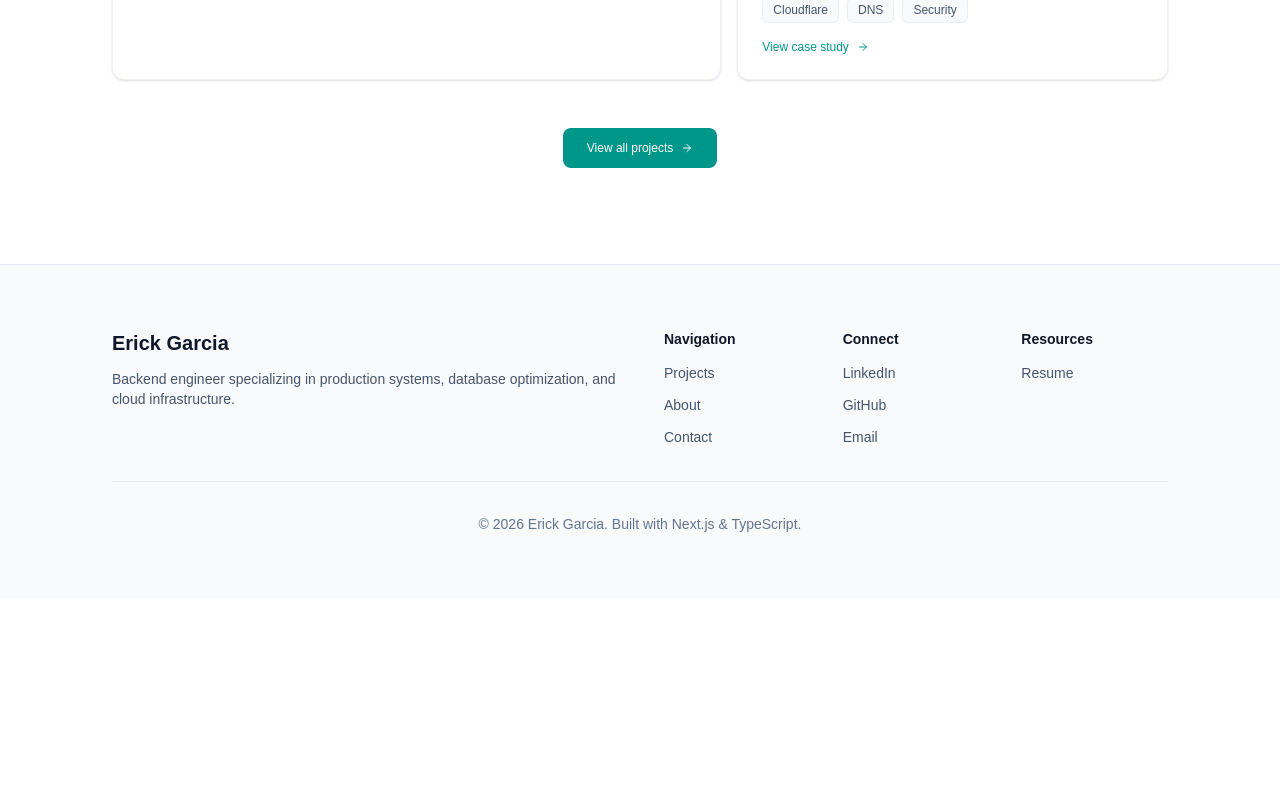
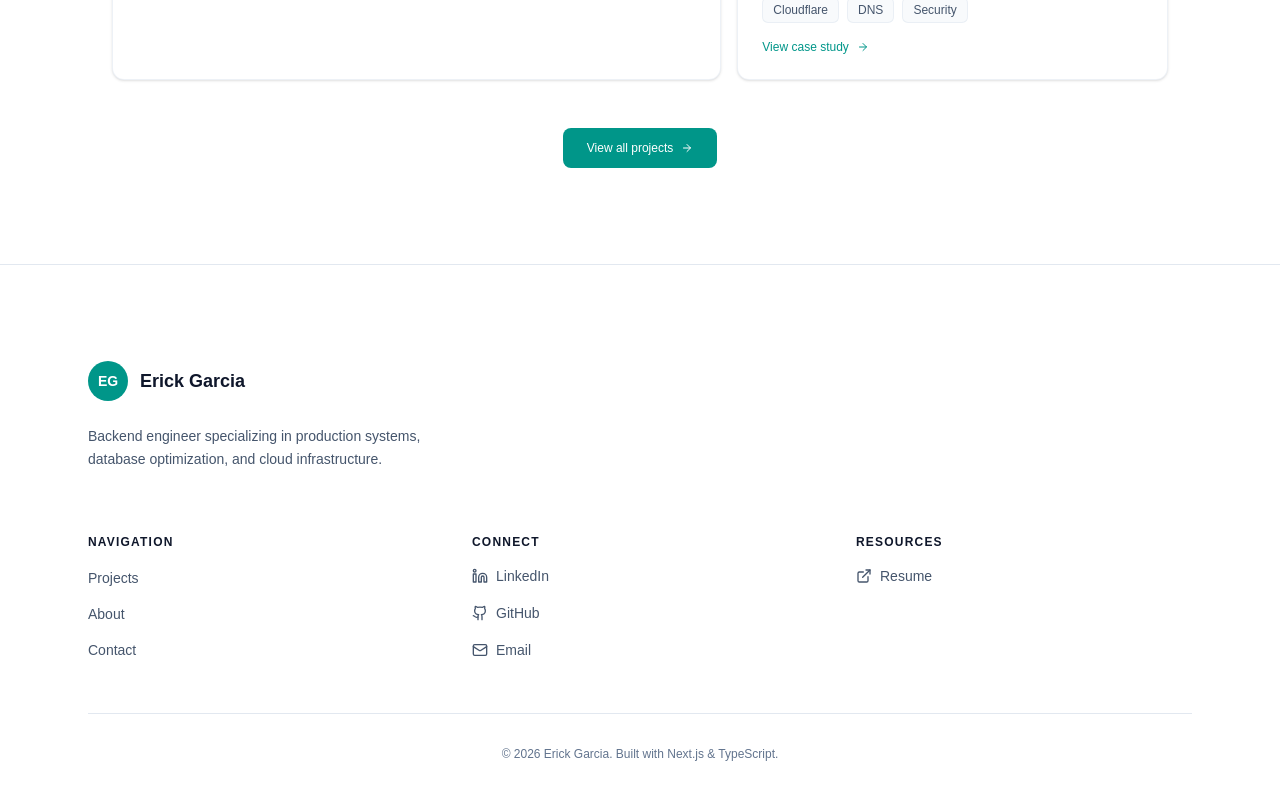
Before and after one commit to eggarcia98/portfolio, a Next.js app: page / in a window 1280 px wide. Shown: the part 1505-2305 px from the top of the page. Before the commit the page ends 2103 px from the top, so only its background shows below. Built offline with nearby package versions, Linux system fonts and the light colour scheme; a web font is replaced by a local one.

Commit message:
style: enhance Footer component layout and add social media links for improved connectivity

```diff
--- a/src/components/footer.tsx
+++ b/src/components/footer.tsx
@@ -1,92 +1,106 @@
 import Link from "next/link";
+import { Github, Linkedin, Mail, ExternalLink } from "lucide-react";
 
 export function Footer() {
     const year = new Date().getFullYear();
 
     return (
-        <footer className="border-t border-slate-200 bg-slate-50 dark:border-slate-800 dark:bg-slate-900/50">
-            <div className="container-page py-12 lg:py-16">
-                <div className="grid gap-8 lg:grid-cols-2 lg:gap-12">
-                    <div>
-                        <Link href="/" className="text-xl font-bold text-slate-900 dark:text-white">
-                            Erick Garcia
+        <footer className="border-t border-slate-200 dark:border-slate-800">
+            <div className="mx-auto max-w-6xl px-6 py-16 lg:py-24">
+                {/* Main content */}
+                <div className="grid gap-12 lg:gap-16 mb-12">
+                    {/* Left column - Branding and description */}
+                    <div className="lg:col-span-1">
+                        <Link href="/" className="inline-flex items-center gap-3 mb-6">
+                            <div className="h-10 w-10 rounded-full bg-teal-600 dark:bg-teal-500 flex items-center justify-center">
+                                <span className="text-white font-extrabold text-sm">EG</span>
+                            </div>
+                            <span className="text-lg font-extrabold text-slate-900 dark:text-white">Erick Garcia</span>
                         </Link>
-                        <p className="mt-3 text-sm text-slate-600 dark:text-slate-300">
+                        <p className="text-sm font-light text-slate-600 dark:text-slate-400 leading-relaxed max-w-sm">
                             Backend engineer specializing in production systems, database optimization, and cloud infrastructure.
                         </p>
                     </div>
 
-                    <div className="grid grid-cols-2 gap-8 sm:grid-cols-3">
+                    {/* Right columns - Navigation grid */}
+                    <div className="grid grid-cols-3 gap-8 lg:gap-12">
+                        {/* Navigation */}
                         <div>
-                            <h3 className="text-sm font-semibold text-slate-900 dark:text-white">
+                            <h4 className="text-xs font-semibold uppercase tracking-widest text-slate-900 dark:text-white mb-4">
                                 Navigation
-                            </h3>
-                            <ul className="mt-3 space-y-2">
+                            </h4>
+                            <ul className="space-y-3">
                                 <li>
-                                    <Link className="navlink" href="/projects">
+                                    <Link href="/projects" className="text-sm text-slate-600 dark:text-slate-400 hover:text-teal-600 dark:hover:text-teal-400 transition-colors">
                                         Projects
                                     </Link>
                                 </li>
                                 <li>
-                                    <Link className="navlink" href="/about">
+                                    <Link href="/about" className="text-sm text-slate-600 dark:text-slate-400 hover:text-teal-600 dark:hover:text-teal-400 transition-colors">
                                         About
                                     </Link>
                                 </li>
                                 <li>
-                                    <Link className="navlink" href="/contact">
+                                    <Link href="/contact" className="text-sm text-slate-600 dark:text-slate-400 hover:text-teal-600 dark:hover:text-teal-400 transition-colors">
                                         Contact
                                     </Link>
                                 </li>
                             </ul>
                         </div>
 
+                        {/* Connect */}
                         <div>
-                            <h3 className="text-sm font-semibold text-slate-900 dark:text-white">
+                            <h4 className="text-xs font-semibold uppercase tracking-widest text-slate-900 dark:text-white mb-4">
                                 Connect
-                            </h3>
-                            <ul className="mt-3 space-y-2">
+                            </h4>
+                            <ul className="space-y-3">
                                 <li>
                                     <a
-                                        className="navlink"
                                         href="https://www.linkedin.com/in/eggarcia98"
                                         target="_blank"
                                         rel="noreferrer"
+                                        className="inline-flex items-center gap-2 text-sm text-slate-600 dark:text-slate-400 hover:text-teal-600 dark:hover:text-teal-400 transition-colors"
                                     >
+                                        <Linkedin className="h-4 w-4" />
                                         LinkedIn
                                     </a>
                                 </li>
                                 <li>
                                     <a
-                                        className="navlink"
                                         href="https://github.com/eggarcia98"
                                         target="_blank"
                                         rel="noreferrer"
+                                        className="inline-flex items-center gap-2 text-sm text-slate-600 dark:text-slate-400 hover:text-teal-600 dark:hover:text-teal-400 transition-colors"
                                     >
+                                        <Github className="h-4 w-4" />
                                         GitHub
                                     </a>
                                 </li>
                                 <li>
                                     <a
-                                        className="navlink"
                                         href="mailto:eggarcia9814@gmail.com"
+                                        className="inline-flex items-center gap-2 text-sm text-slate-600 dark:text-slate-400 hover:text-teal-600 dark:hover:text-teal-400 transition-colors"
                                     >
+                                        <Mail className="h-4 w-4" />
                                         Email
                                     </a>
                                 </li>
                             </ul>
                         </div>
 
+                        {/* Resources */}
                         <div>
-                            <h3 className="text-sm font-semibold text-slate-900 dark:text-white">
+                            <h4 className="text-xs font-semibold uppercase tracking-widest text-slate-900 dark:text-white mb-4">
                                 Resources
-                            </h3>
-                            <ul className="mt-3 space-y-2">
+                            </h4>
+                            <ul className="space-y-3">
                                 <li>
                                     <a
-                                        className="navlink"
                                         href="/Erick_Garcia_Resume.pdf"
                                         download
+                                        className="inline-flex items-center gap-2 text-sm text-slate-600 dark:text-slate-400 hover:text-teal-600 dark:hover:text-teal-400 transition-colors"
                                     >
+                                        <ExternalLink className="h-4 w-4" />
                                         Resume
                                     </a>
                                 </li>
@@ -95,8 +109,9 @@ export function Footer() {
                     </div>
                 </div>
 
-                <div className="mt-8 border-t border-slate-200 pt-8 dark:border-slate-800">
-                    <p className="text-center text-sm text-slate-500 dark:text-slate-400">
+                {/* Divider and bottom info */}
+                <div className="border-t border-slate-200 dark:border-slate-800 pt-8">
+                    <p className="text-xs text-slate-500 dark:text-slate-500 text-center">
                         © {year} Erick Garcia. Built with Next.js & TypeScript.
                     </p>
                 </div>
```
